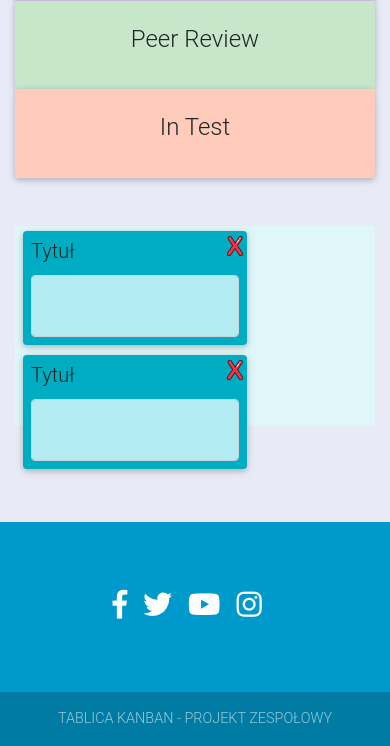
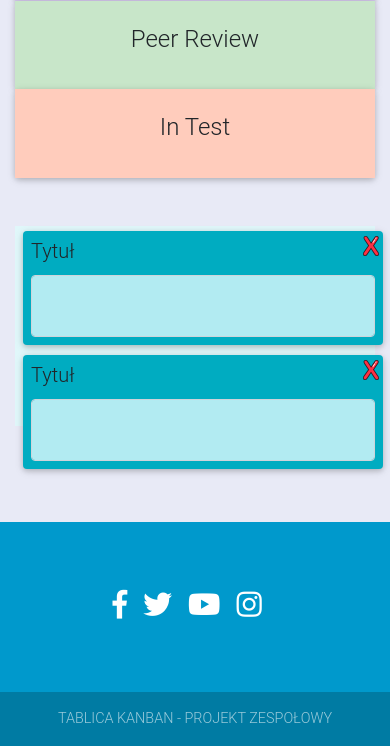
Before and after one commit to CezaryDobrenko/ajronn.github.io, a PHP site: page / in a window 390 px wide. Shown: the part 377-1123 px from the top of the page. Run offline with PHP 8.4, Linux system fonts and the light colour scheme; some libraries are stand-ins or nearby versions.

Commit message:
responsivity fix v2

```diff
--- a/mainstyle.css
+++ b/mainstyle.css
@@ -13,6 +13,10 @@
 	position: relative;
 	display: inline-block;
 	margin: 5px 0 5px 0;
+}
+
+.stickynotefield .stickynote{
+	width: 23%;
 }
 
 .delnote
@@ -57,3 +61,9 @@ textarea:focus
 	resize: none;
 	overflow: hidden;
 }
+
+@media only screen and (max-width: 575px) {
+	.stickynotefield .stickynote{
+		width: 100%;
+	}
+}
```
